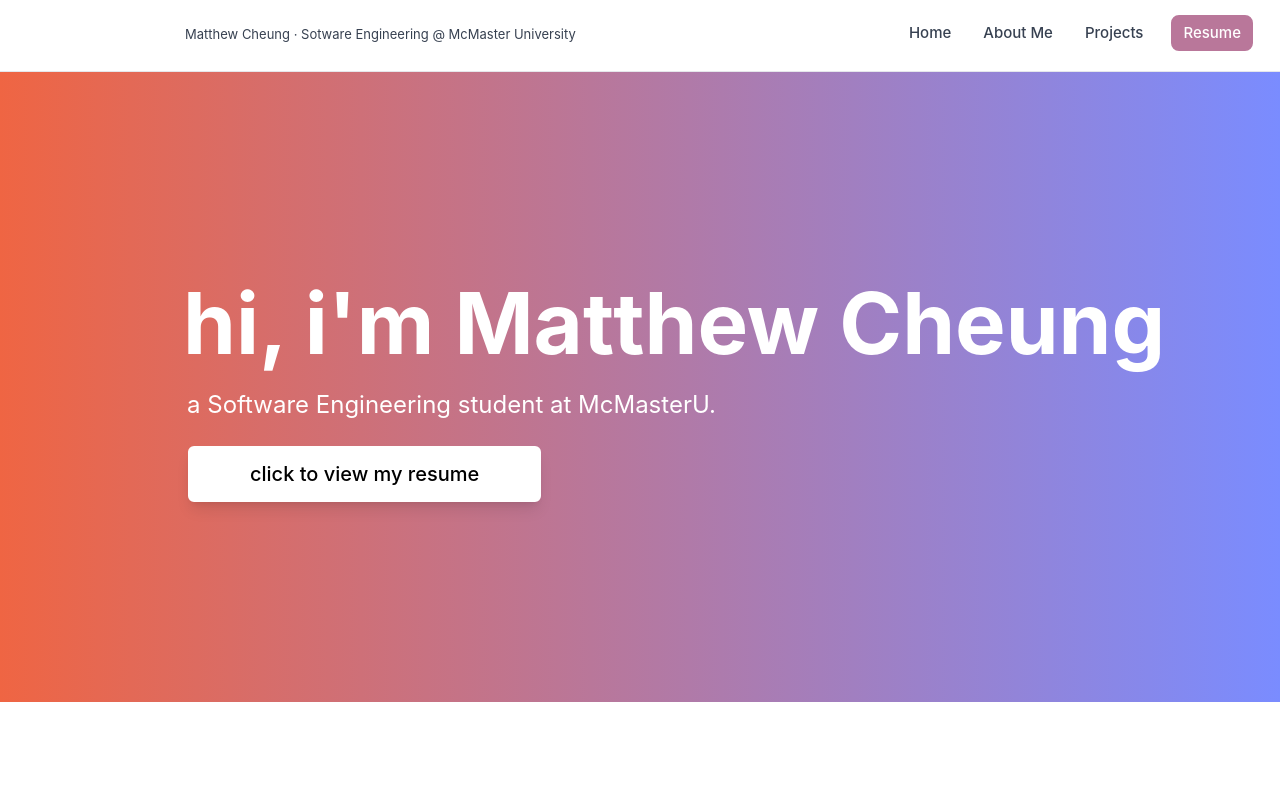
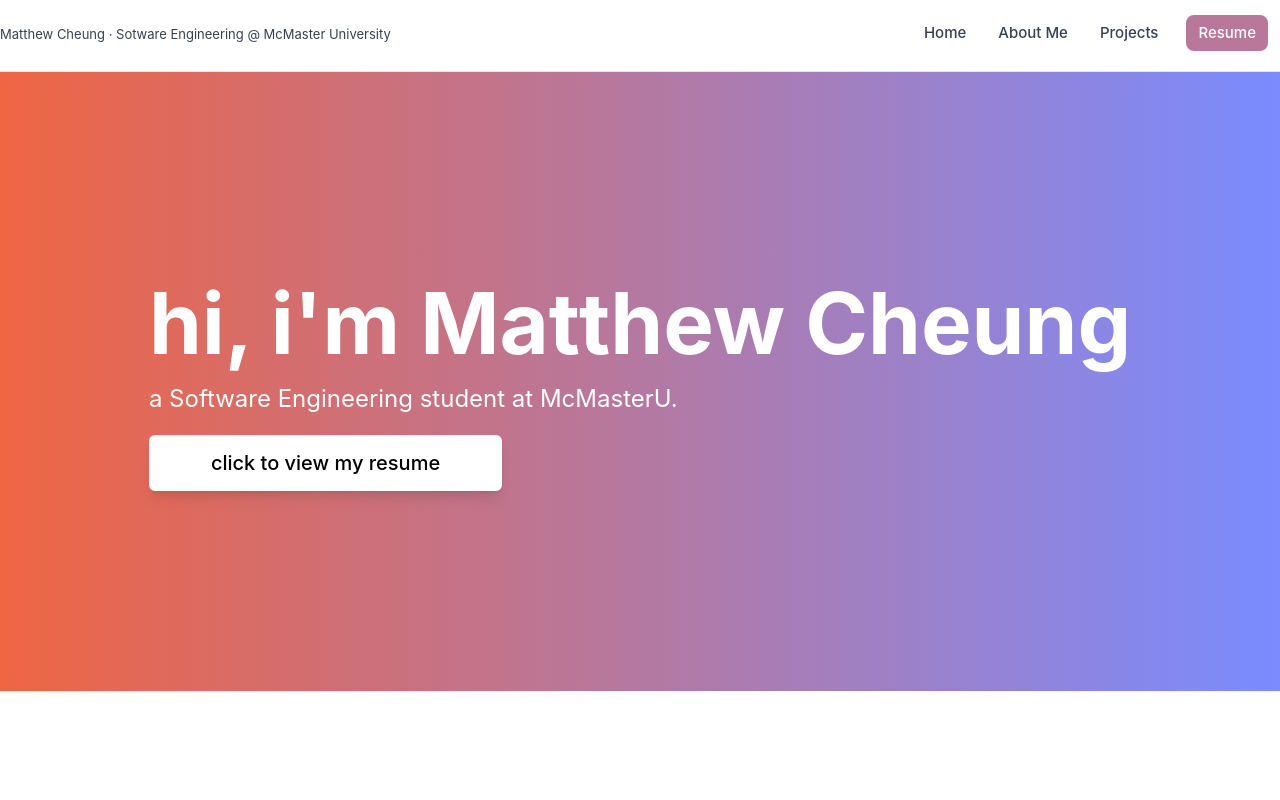
Before and after one commit to matthewcheung26/PersonalWebsite, a Next.js app: page / in a window 1280 px wide. Shown: the top 800 px of the page. Built offline with nearby package versions, Linux system fonts and the light colour scheme.

Commit message:
fixed scaling issues on vercel

```diff
--- a/pages/index.js
+++ b/pages/index.js
@@ -19,9 +19,9 @@ export default function Home() {
       <main id="home" className="bg-white px-10">
         <section className='pt-[140px] pb-[160px] -ml-10 w-screen bg-gradient-to-r from-[#ef6543] to-[#7a8cff] relative top-[72px] left-0 '>
 
-          <nav className="bg-white py-2.5 fixed w-full -top-1 left-0 border-b border-gray-200 backdrop-filter backdrop-blur-md bg-opacity-20">
-            <div className="container flex flex-wrap items-center justify-between ml-[225px]">
-              <div className="flex order-2 mr-[240px]">
+          <nav className="bg-white py-2.5 fixed w-screen -top-1 border-b border-gray-200 backdrop-filter backdrop-blur-md bg-opacity-20">
+            <div className="container flex flex-wrap items-center justify-between mx-auto">
+              <div className="flex order-2">
                 <ul className="flex flex-row p-4 px-7 mt-0 space-x-8 text-[15px] font-medium">
                   <li>
                     <a href="#home" className="block text-gray-700 rounded hover:bg-gray-100 hover:bg-transparent hover:text-blue-700">Home</a>
@@ -41,9 +41,9 @@ export default function Home() {
               </div>
 
               <div className="items-center justify-between flex w-auto order-1" id="navbar-sticky">
-                <ul className="flex flex-row -ml-[15px] text-md font-small">
+                <ul className="flex flex-row text-md font-small">
                   <li>
-                    <a href="#home" className="block mt-[3px] -ml-[25px] py-2 pr-4 text-[13px] text-gray-700 rounded md:p-0 ">Matthew Cheung · Sotware Engineering @ McMaster University</a>
+                    <a href="#home" className="block mt-[3px] py-2 pr-4 text-[13px] text-gray-700 rounded md:p-0 ">Matthew Cheung · Sotware Engineering @ McMaster University</a>
                   </li>
                 </ul>
               </div>
@@ -51,15 +51,17 @@ export default function Home() {
             </div>
           </nav>
 
-          <div className='text-left ml-[200px] p-10'>
-            <h2 className='text-[85px] -ml-[57px] py-2 text-white font-bold'>
-            hi, i'm Matthew Cheung
-            </h2>
-            <h3 className='text-2xl -mt-[7px] mb-[25px] -ml-[53px] text-white '>a Software Engineering student at McMasterU.</h3>
+          <div className='text-center py-10'>
+            <div className='inline-block text-left'>
+              <h2 className='text-[85px] py-2 text-white font-bold'>
+              hi, i'm Matthew Cheung
+              </h2>
+              <h3 className='text-2xl -mt-[13px] mb-[20px] text-white '>a Software Engineering student at McMasterU.</h3>
 
-            <button href="" type="button" className="text-black bg-white hover:bg-transparent hover:text-white border-2 border-white ease-in-out duration-300 shadow-lg font-medium rounded-md text-xl py-3 px-[60px] -ml-[52px]">
-              click to view my resume
-            </button>
+              <button href="" type="button" className="text-black bg-white hover:bg-transparent hover:text-white border-2 border-white ease-in-out duration-300 shadow-lg font-medium rounded-md text-xl py-3 px-[60px]">
+                click to view my resume
+              </button>
+            </div>
           </div>
 
         </section>
```
